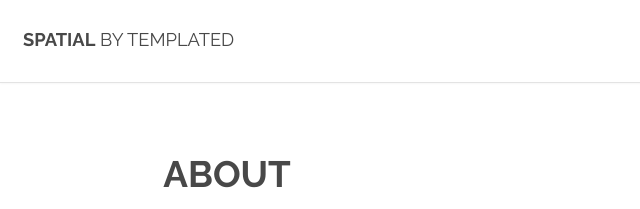
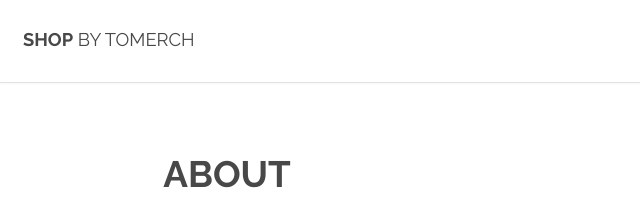
Before and after one commit to gettomerch/gettomerch.github.io, a plain HTML site: page generic.html in a window 1280 px wide. Shown: the top 209 px of the page, 0-640 px from the left. Drawn offline with Linux system fonts and the light colour scheme.

Commit message:
Update generic.html

```diff
--- a/generic.html
+++ b/generic.html
@@ -6,7 +6,7 @@
 -->
 <html>
 	<head>
-		<title>Generic - Spatial by TEMPLATED</title>
+		<title>About - Get Tomerch</title>
 		<meta charset="utf-8" />
 		<meta name="viewport" content="width=device-width, initial-scale=1" />
 		<link rel="stylesheet" href="assets/css/main.css" />
@@ -15,7 +15,7 @@
 
 		<!-- Header -->
 			<header id="header">
-				<h1><strong><a href="index.html">Spatial</a></strong> by Templated</h1>
+				<h1><strong><a href="index.html">SHOP</a></strong> by Tomerch</h1>
 				<nav id="nav">
 					<ul>
 						<li><a href="index.html">Home</a></li>
```
